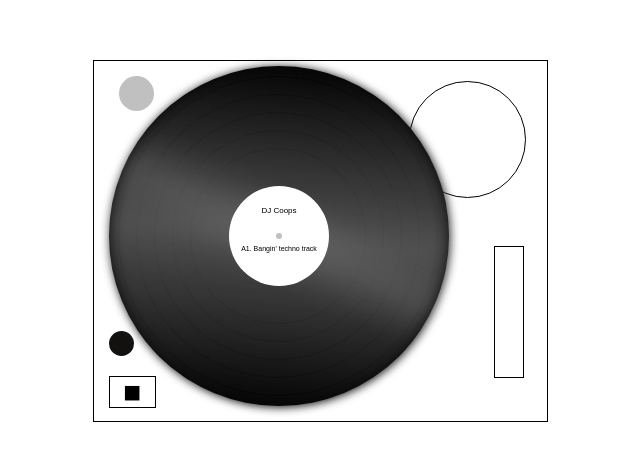
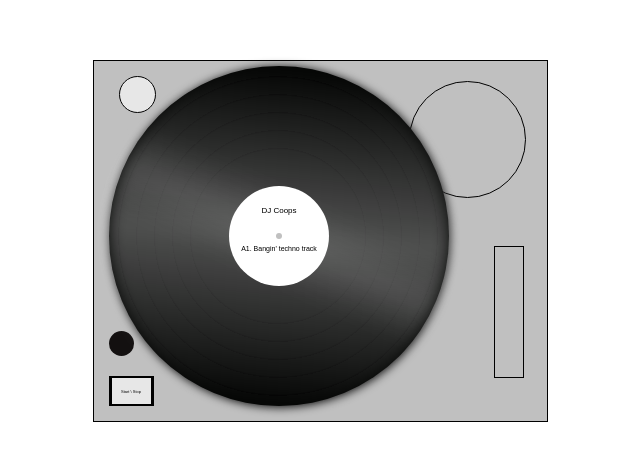
Before and after one commit to cjcoops/technics-1210, a React (Create React App) app: page / in a window 1280 px wide. Shown: the part 159-620 px from the top of the page, without its empty margins (320-960 px from the left). Built offline with nearby package versions, Linux system fonts and the light colour scheme.

Commit message:
extracts audio into own component

```diff
--- a/src/App.css
+++ b/src/App.css
@@ -1,8 +1,12 @@
+:root {
+  --shiny: rgb(231, 231, 231);
+}
+
 .technics {
   height: 360px;
   width: 453px;
   border: 1px solid black;
-  /* background: black; */
+  background: silver;
   position: absolute;
   top: 0;
   bottom: 0;
@@ -19,12 +23,13 @@
 }
 
 .weight {
-  background: silver;
+  background: var(--shiny);
   width: 35px;
   height: 35px;
   border-radius: 50%;
   position: absolute;
   margin: 10px;
+  border: 1px solid black;
 }
 
 .tonearm-holder {
@@ -46,7 +51,3 @@
   margin-top: 180px;
   margin-left: 385px;
 }
-
-.tune {
-  display: none;
-}
--- a/src/App.js
+++ b/src/App.js
@@ -1,6 +1,6 @@
 import React, { Component } from "react";
 import "./App.css";
-import { Platter, Power, StartStop } from "./components";
+import { Platter, Power, StartStop, Audio } from "./components";
 
 // document.onclick = function(evt) {
 //   if (!evt.target) evt.target = evt.srcElement; // extend target property for IE
@@ -13,7 +13,7 @@ class App extends Component {
     this.state = {
       powerOn: false,
       startButtonDepressed: false,
-      recordLoaded: false
+      recordLoaded: true
     };
   }
 
@@ -27,9 +27,6 @@ class App extends Component {
     this.setState({
       startButtonDepressed: !this.state.startButtonDepressed
     });
-
-    const audioElement = document.getElementById("audio");
-    audioElement.play();
   }
 
   stopTrack() {
@@ -37,25 +34,17 @@ class App extends Component {
   }
 
   render() {
+    const playing =
+      this.state.powerOn &&
+      this.state.recordLoaded &&
+      this.state.startButtonDepressed;
+
     return (
       <div className="technics">
-        <div className="tune">
-          <button data-id_track="1" className="play play-1">
-            Play
-          </button>
-          <audio
-            onEnded={() => this.stopTrack()}
-            id="audio"
-            className="track-1"
-            src="https://s3-us-west-2.amazonaws.com/react-technics/sample1.mp3"
-            controls
-            preload="auto"
-            autobuffer="true"
-          />
-        </div>
+        <Audio onEnded={() => this.stopTrack()} playing={playing} />
         <div className="interface">
           <div className="tonearm-holder" />
-          <Platter paused={!this.state.startButtonDepressed} />
+          <Platter playing={playing} />
           <div className="weight" />
           <StartStop
             depressed={this.state.startButtonDepressed}
--- /dev/null
+++ b/src/components/Audio.css
@@ -0,0 +1,3 @@
+#audio {
+  display: none;
+}
--- /dev/null
+++ b/src/components/Audio.js
@@ -0,0 +1,22 @@
+import React from "react";
+import "./Audio.css";
+
+export function Audio(props) {
+  const audioElement = document.getElementById("audio");
+  if (props.playing) {
+    audioElement && audioElement.play();
+  } else {
+    audioElement && audioElement.pause();
+  }
+
+  return (
+    <audio
+      onEnded={props.stopTrack}
+      id="audio"
+      src="https://s3-us-west-2.amazonaws.com/react-technics/sample1.mp3"
+      controls
+      preload="auto"
+      autobuffer="true"
+    />
+  );
+}
--- a/src/components/Platter.js
+++ b/src/components/Platter.js
@@ -2,7 +2,7 @@ import React from "react";
 import "./Platter.css";
 
 export function Platter(props) {
-  const className = `vinyl vinyl-1 play ${props.paused ? "paused" : ""}`;
+  const className = `vinyl vinyl-1 play ${props.playing ? "" : "paused"}`;
   return (
     <div className={className}>
       <div className="grooves" />
--- a/src/components/StartStop.css
+++ b/src/components/StartStop.css
@@ -1,12 +1,18 @@
 .start-stop {
   height: 30px;
   width: 45px;
-  border: 1px solid black;
+  /* border: 1px solid black; */
+  border-width: 2px 3px;
+  border-color: black;
+  border-style: solid;
+  background: var(--shiny);
   position: absolute;
   margin-top: 310px;
-
   text-align: center;
   vertical-align: middle;
-  font-size: 30px;
-  line-height: 30px;
+  font-size: 4px;
+  line-height: 5px;
 }
+
+.start-stop:active {
+}
--- a/src/components/StartStop.js
+++ b/src/components/StartStop.js
@@ -3,8 +3,8 @@ import "./StartStop.css";
 
 export function StartStop(props) {
   return (
-    <div className="start-stop" onClick={props.onClick}>
-      {props.depressed ? ">" : "\u25A0"}
-    </div>
+    <button className="start-stop" onClick={props.onClick}>
+      {/* {props.depressed ? ">" : "\u25A0"} */}Start \ Stop
+    </button>
   );
 }
--- a/src/components/index.js
+++ b/src/components/index.js
@@ -1,3 +1,4 @@
 export * from "./Platter";
 export * from "./Power";
 export * from "./StartStop";
+export * from "./Audio";
```
